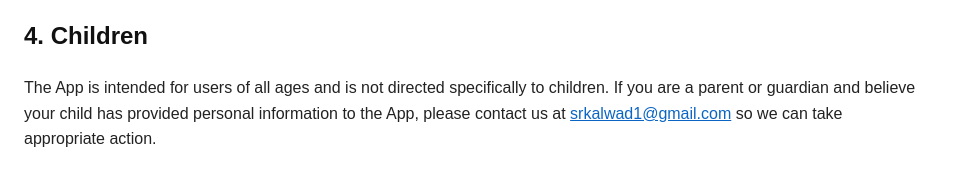
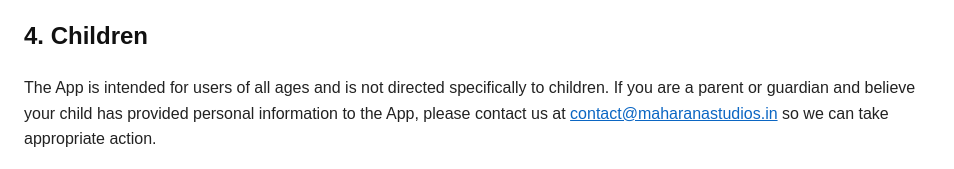
Before and after one commit to srkalwad7/Hello-PDF, a plain HTML site: page privacy_policy.html in a window 1280 px wide. Shown: the part 1212-1381 px from the top of the page, without its empty margins (0-954 px from the left). Drawn offline with Linux system fonts and the light colour scheme.

Commit message:
Update privacy_policy.html

```diff
--- a/privacy_policy.html
+++ b/privacy_policy.html
@@ -48,7 +48,7 @@
       <p>While Hello PDF does not itself collect personal information for the app’s functioning, integrated SDKs (AdMob and Firebase) may process certain information. If you need to avoid any data collection by those providers, consider disabling ads or not using the app on that device; for AdMob and Google services you can also review and change ad personalization settings on your Google account or device.</p>
 
       <h2>4. Children</h2>
-      <p>The App is intended for users of all ages and is not directed specifically to children. If you are a parent or guardian and believe your child has provided personal information to the App, please contact us at <a href="mailto:srkalwad1@gmail.com">srkalwad1@gmail.com</a> so we can take appropriate action.</p>
+      <p>The App is intended for users of all ages and is not directed specifically to children. If you are a parent or guardian and believe your child has provided personal information to the App, please contact us at <a href="mailto:contact@maharanastudios.in">contact@maharanastudios.in</a> so we can take appropriate action.</p>
 
       <h2>5. Data Security</h2>
       <p>MahaRana Studios takes reasonable steps to protect information collected by third-party services. However, no transmission over the internet or storage system is completely secure; we cannot guarantee absolute security.</p>
```
